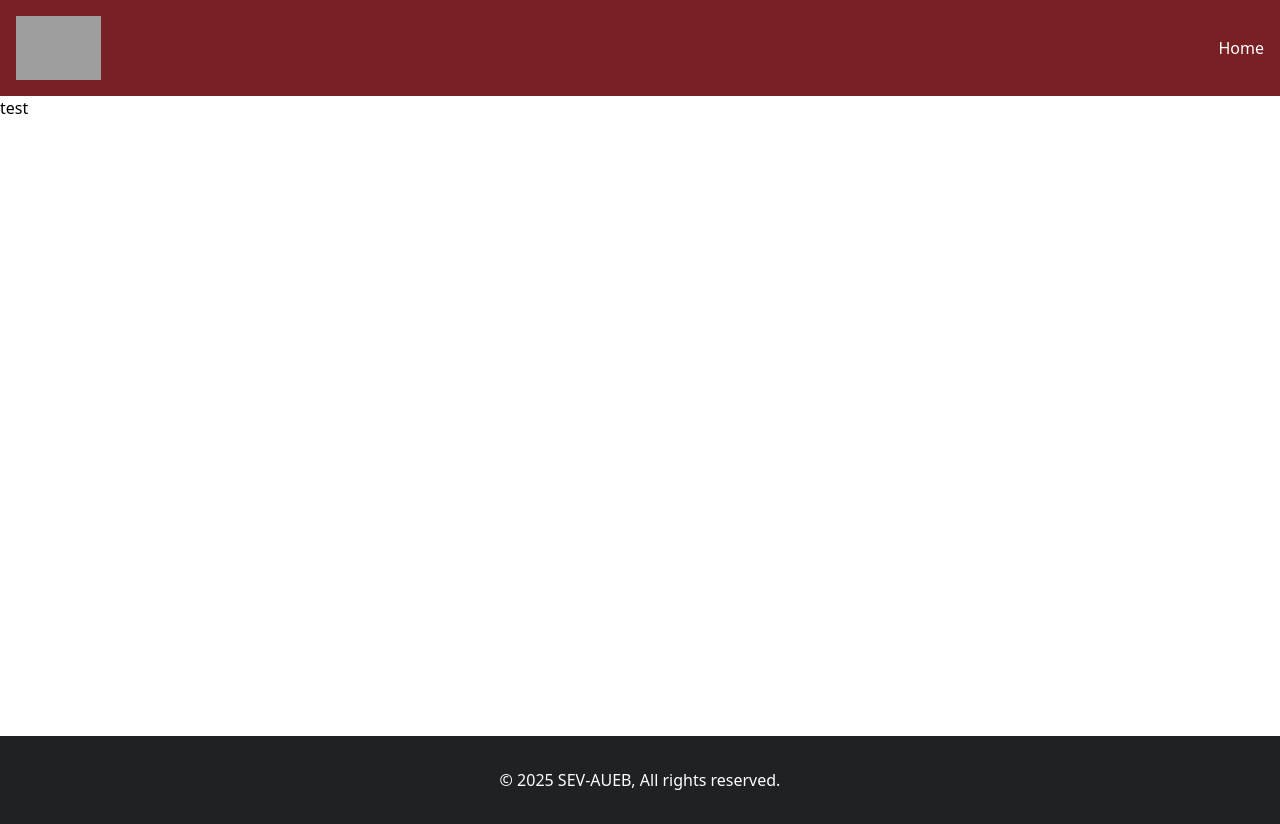
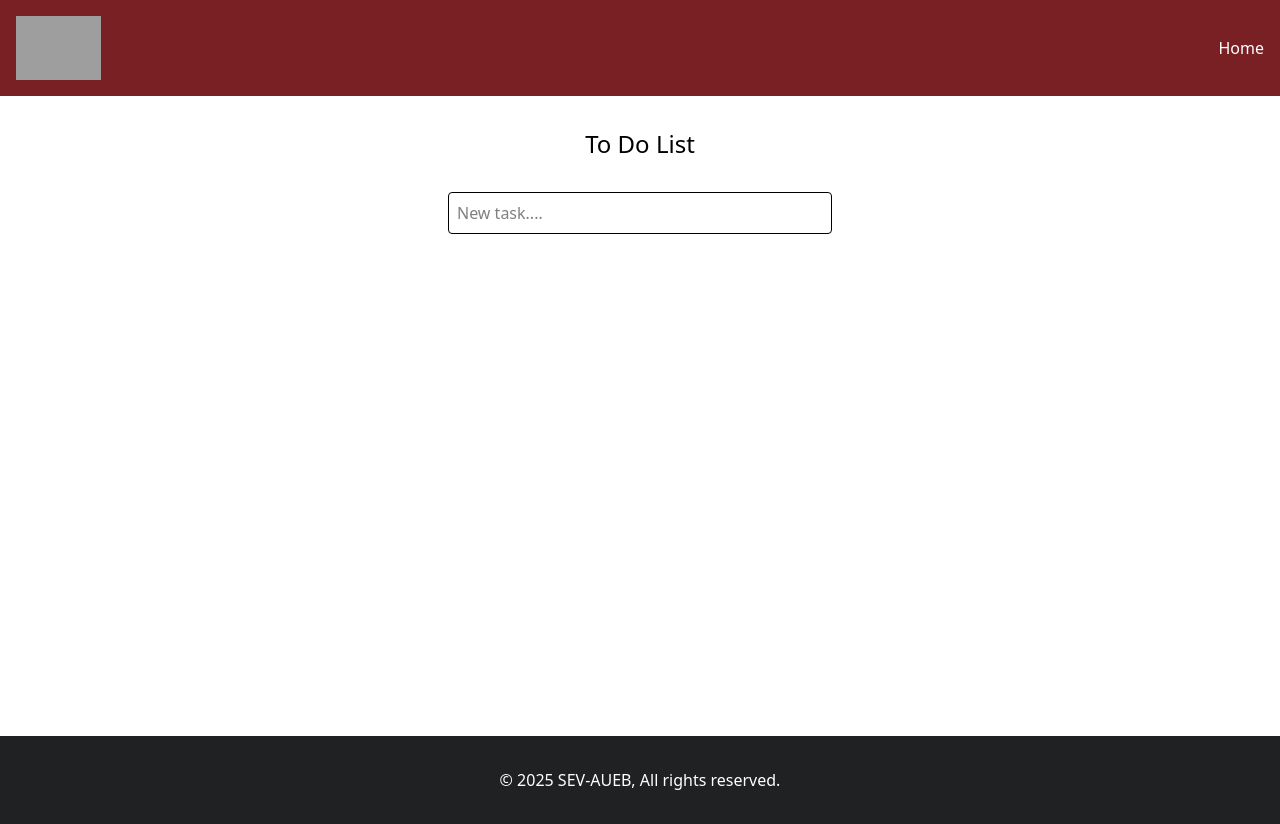
Before and after one commit to angelique-carpo/sev-react-todo-app, a React (Vite) app: page / in a window 1280 px wide. Built offline with nearby package versions, Linux system fonts and the light colour scheme; grey boxes are pictures that could not be loaded.

Commit message:
feat(ui): add button component

```diff
--- a/src/App.tsx
+++ b/src/App.tsx
@@ -1,4 +1,5 @@
 import Layout from "./components/layout/Layout.tsx";
+import Todo from "./components/todo/Todo.tsx";
 
 
 function App() {
@@ -7,7 +8,7 @@
   return (
       <>
 <Layout>
-    test
+    <Todo/>
 </Layout>
       </>
   )
--- /dev/null
+++ b/src/components/UI/Button.tsx
@@ -0,0 +1,16 @@
+import type {ButtonProps} from "../../types.ts";
+
+const Button = ({onClick,disabled = false,label,addClasses =""}:ButtonProps) => {
+    return (
+        <>
+            <button className={`bg-cf-dark-gray opacity-90 hover:opacity-100
+            text-white px-4 py-2 rounded cursor-pointer` + addClasses}
+            onClick={onClick}
+            disabled={disabled}>
+                {label}
+            </button>
+        </>
+    )
+
+}
+export default Button;
--- /dev/null
+++ b/src/components/todo/Todo.tsx
@@ -0,0 +1,14 @@
+import TodoForm from "./TodoForm.tsx";
+
+const Todo  =() =>{
+    return (
+        <>
+        <div className="max-w-sm mx-auto">
+            <h1 className="text-center text-2xl py-8">To Do List</h1>
+
+            <TodoForm/>
+        </div>
+        </>
+    )
+}
+export default Todo;
--- /dev/null
+++ b/src/components/todo/TodoForm.tsx
@@ -0,0 +1,12 @@
+const TodoForm = () => {
+    return (
+        <>
+            <form className="flex gap-4 mb-4">
+                <input type="text" className="flex-1 border p-2 rounded" placeholder="New task...." />
+
+            </form>
+        </>
+    )
+
+}
+export default TodoForm;
--- /dev/null
+++ b/src/types.ts
@@ -0,0 +1,6 @@
+export type ButtonProps = {
+    onClick?: () => void;
+    disabled?: boolean;
+    label: string;
+    addClasses?: string;
+}
```
